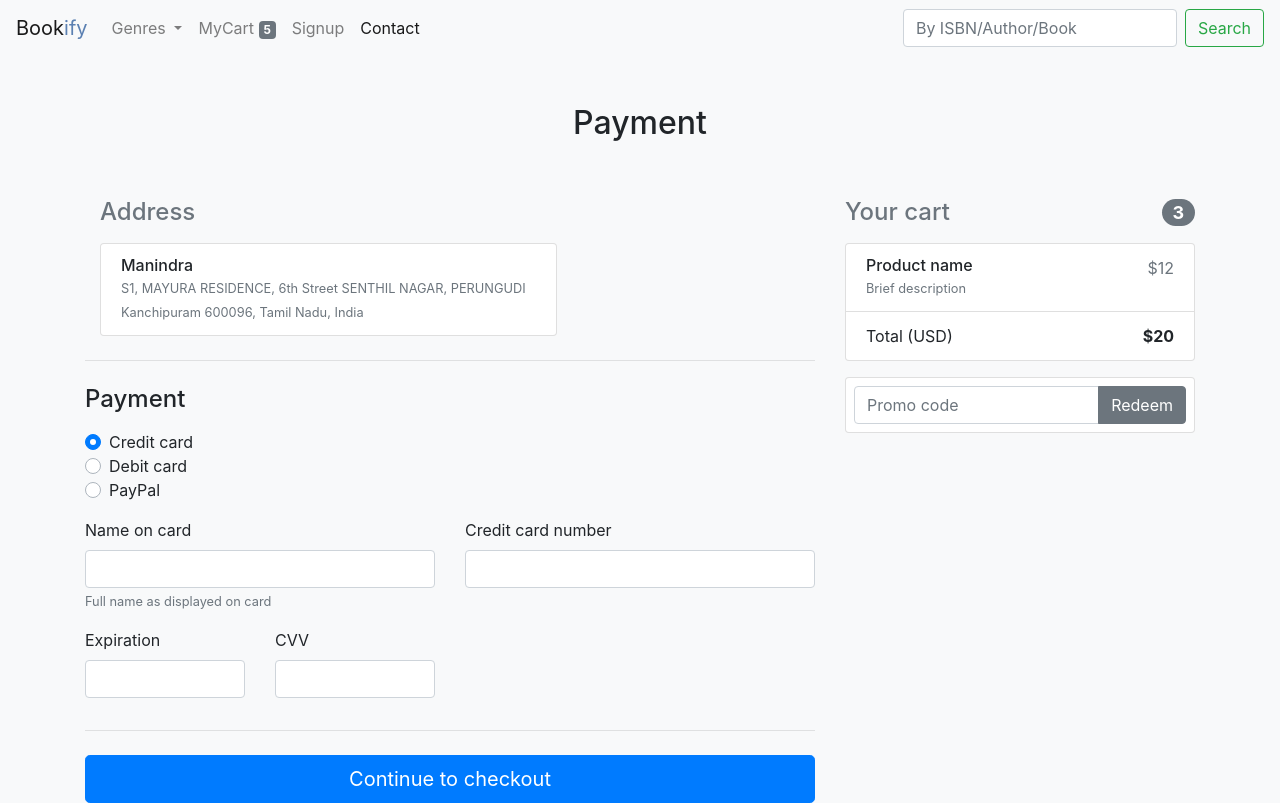
After one commit to rshalem/Bookify, a Django app: page /checkout/payment/ in a window 1280 px wide. The commit adds this page. Run offline with Django 3.2, Linux system fonts and the light colour scheme; data comes from the database, SQL or seed files in the repository; some libraries are stand-ins or nearby versions.

Commit message:
Items to Cart

```diff
--- a/main/models.py
+++ b/main/models.py
@@ -124,3 +124,6 @@ class Order(models.Model):
         for item in self.order_item.all():
             total_cart_value += item.total_price
         return total_cart_value
+
+class Payment(models.Model):
+    pass
--- a/main/urls.py
+++ b/main/urls.py
@@ -8,7 +8,9 @@ urlpatterns = [
     path('signup/', views.user_signup, name='signup'),
     path('search/', views.search_query, name='search'),
     path('cart/', views.cart, name='cart'),
-    path('checkout/', views.checkout, name='checkout'),
+    path('checkout/address', views.add_address, name='address'),
+    path('checkout/payment/', views.payment, name='payment'),
+
     path('add/<book_slug>', views.add_to_cart, name='add-to-cart'),
     path('detail/<book_slug>/', views.book_detail, name='detail'),
     path('genre/<genre_name>/', views.genre, name='genre'),
--- a/main/views.py
+++ b/main/views.py
@@ -64,7 +64,6 @@ def search_query(request):
     context = {'books': book}
 
     return render(request, 'home.html', context)
-
 # --- SEARCH BLOCK ENDS
 
 def user_signup(request):
@@ -95,5 +94,8 @@ def cart(request):
 
     return render(request, 'cart.html', context)
 
-def checkout(request):
-    return render(request, 'checkout.html')
+def add_address(request):
+    return render(request, 'address.html')
+
+def payment(request):
+    return render(request, 'payment.html')
--- a/templates/home.html
+++ b/templates/home.html
@@ -56,7 +56,7 @@
 
                 <div class="col-md-4">
                   <div class="card mb-4 shadow-sm">
-                    <svg class="bd-placeholder-img card-img-top" width="10px" height="300px" style="background-image: url({{ book.imgURL }})"></svg>
+                    <svg class="bd-placeholder-img card-img-top" width="10px" height="350px" style="background-image: url({{ book.imgURL }})"></svg>
                       <div class="card-body">
                       <p class="card-text"><b>{{ book.book_name}}</b></p>
                       <p class="card-text">{{ book.author}}</p>
--- /dev/null
+++ b/templates/payment.html
@@ -0,0 +1,134 @@
+{% extends 'base.html' %}
+
+{% block content %}
+    <style>
+      .bd-placeholder-img {
+        font-size: 1.125rem;
+        text-anchor: middle;
+        -webkit-user-select: none;
+        -moz-user-select: none;
+        -ms-user-select: none;
+        user-select: none;
+      }
+
+      @media (min-width: 768px) {
+        .bd-placeholder-img-lg {
+          font-size: 3.5rem;
+        }
+      }
+    </style>
+
+  <body class="bg-light">
+    <div class="container">
+  <div class="py-5 text-center">
+    <h2>Payment</h2>
+
+  </div>
+
+  <div class="row">
+    <div class="col-md-4 order-md-2 mb-4">
+      <h4 class="d-flex justify-content-between align-items-center mb-3">
+        <span class="text-muted">Your cart</span>
+        <span class="badge badge-secondary badge-pill">3</span>
+      </h4>
+      <ul class="list-group mb-3">
+        <li class="list-group-item d-flex justify-content-between lh-condensed">
+          <div>
+            <h6 class="my-0">Product name</h6>
+            <small class="text-muted">Brief description</small>
+          </div>
+          <span class="text-muted">$12</span>
+        </li>
+
+
+        <li class="list-group-item d-flex justify-content-between">
+          <span>Total (USD)</span>
+          <strong>$20</strong>
+        </li>
+      </ul>
+
+      <form class="card p-2">
+        <div class="input-group">
+          <input type="text" class="form-control" placeholder="Promo code">
+          <div class="input-group-append">
+            <button type="submit" class="btn btn-secondary">Redeem</button>
+          </div>
+        </div>
+      </form>
+    </div>
+    <div class="col-md-8 order-md-1">
+      <div class="col-md-8 order-md-2 mb-4">
+          <h4 class="d-flex justify-content-between align-items-center mb-3">
+            <span class="text-muted">Address</span>
+
+          </h4>
+          <ul class="list-group mb-3">
+            <li class="list-group-item d-flex justify-content-between lh-condensed">
+              <div>
+                <h6 class="my-0">Manindra</h6>
+                <small class="text-muted">S1, MAYURA RESIDENCE, 6th Street SENTHIL NAGAR, PERUNGUDI
+Kanchipuram 600096, Tamil Nadu, India</small>
+              </div>
+
+            </li>
+          </ul>
+      </div>
+        <hr class="mb-4">
+
+        <h4 class="mb-3">Payment</h4>
+
+        <div class="d-block my-3">
+          <div class="custom-control custom-radio">
+            <input id="credit" name="paymentMethod" type="radio" class="custom-control-input" checked required>
+            <label class="custom-control-label" for="credit">Credit card</label>
+          </div>
+          <div class="custom-control custom-radio">
+            <input id="debit" name="paymentMethod" type="radio" class="custom-control-input" required>
+            <label class="custom-control-label" for="debit">Debit card</label>
+          </div>
+          <div class="custom-control custom-radio">
+            <input id="paypal" name="paymentMethod" type="radio" class="custom-control-input" required>
+            <label class="custom-control-label" for="paypal">PayPal</label>
+          </div>
+        </div>
+        <div class="row">
+          <div class="col-md-6 mb-3">
+            <label for="cc-name">Name on card</label>
+            <input type="text" class="form-control" id="cc-name" placeholder="" required>
+            <small class="text-muted">Full name as displayed on card</small>
+            <div class="invalid-feedback">
+              Name on card is required
+            </div>
+          </div>
+          <div class="col-md-6 mb-3">
+            <label for="cc-number">Credit card number</label>
+            <input type="text" class="form-control" id="cc-number" placeholder="" required>
+            <div class="invalid-feedback">
+              Credit card number is required
+            </div>
+          </div>
+        </div>
+        <div class="row">
+          <div class="col-md-3 mb-3">
+            <label for="cc-expiration">Expiration</label>
+            <input type="text" class="form-control" id="cc-expiration" placeholder="" required>
+            <div class="invalid-feedback">
+              Expiration date required
+            </div>
+          </div>
+          <div class="col-md-3 mb-3">
+            <label for="cc-cvv">CVV</label>
+            <input type="text" class="form-control" id="cc-cvv" placeholder="" required>
+            <div class="invalid-feedback">
+              Security code required
+            </div>
+          </div>
+        </div>
+        <hr class="mb-4">
+        <button class="btn btn-primary btn-lg btn-block" type="submit">Continue to checkout</button>
+      </form>
+    </div>
+  </div>
+
+
+{% endblock %}
```
Also changed, not shown: templates/address.html (renamed from templates/checkout.html, +5 -54 lines), templates/cart.html (+6 -6 lines), templates/signup.html (+7 -1 lines).
